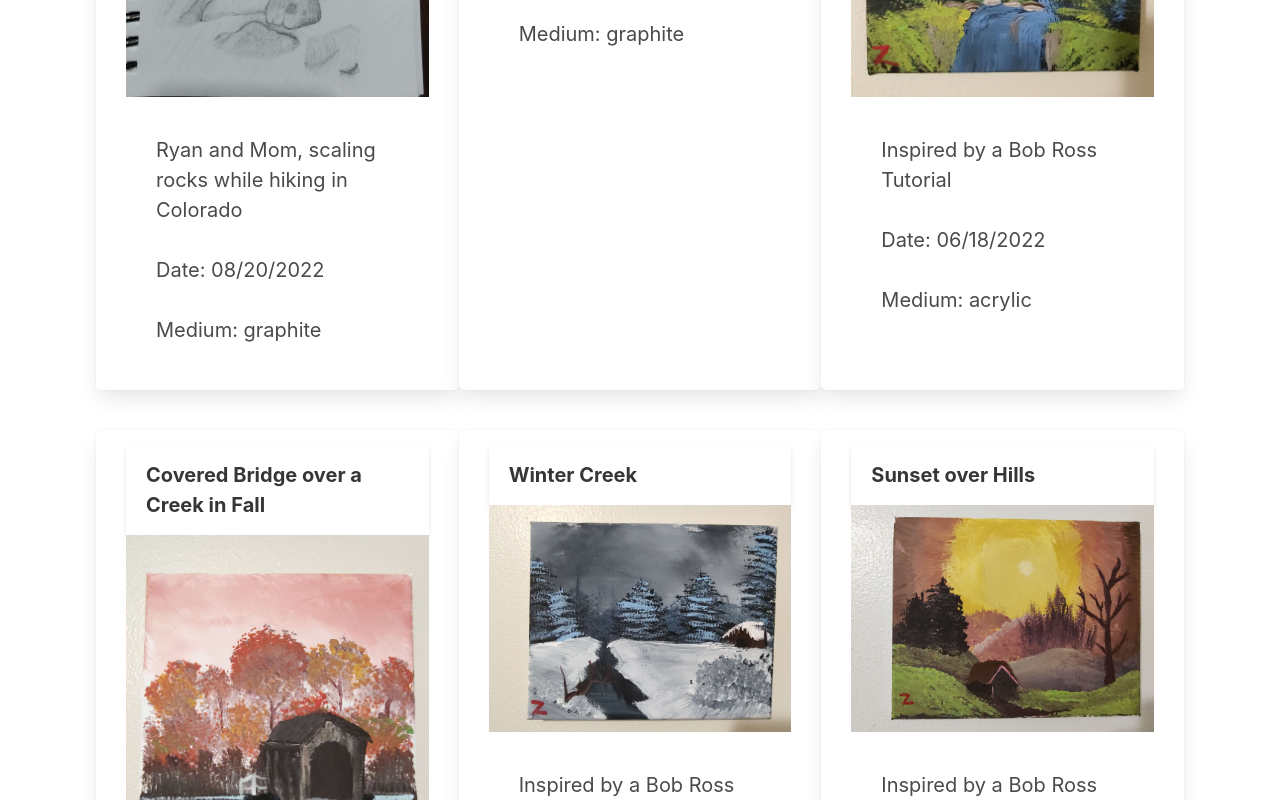
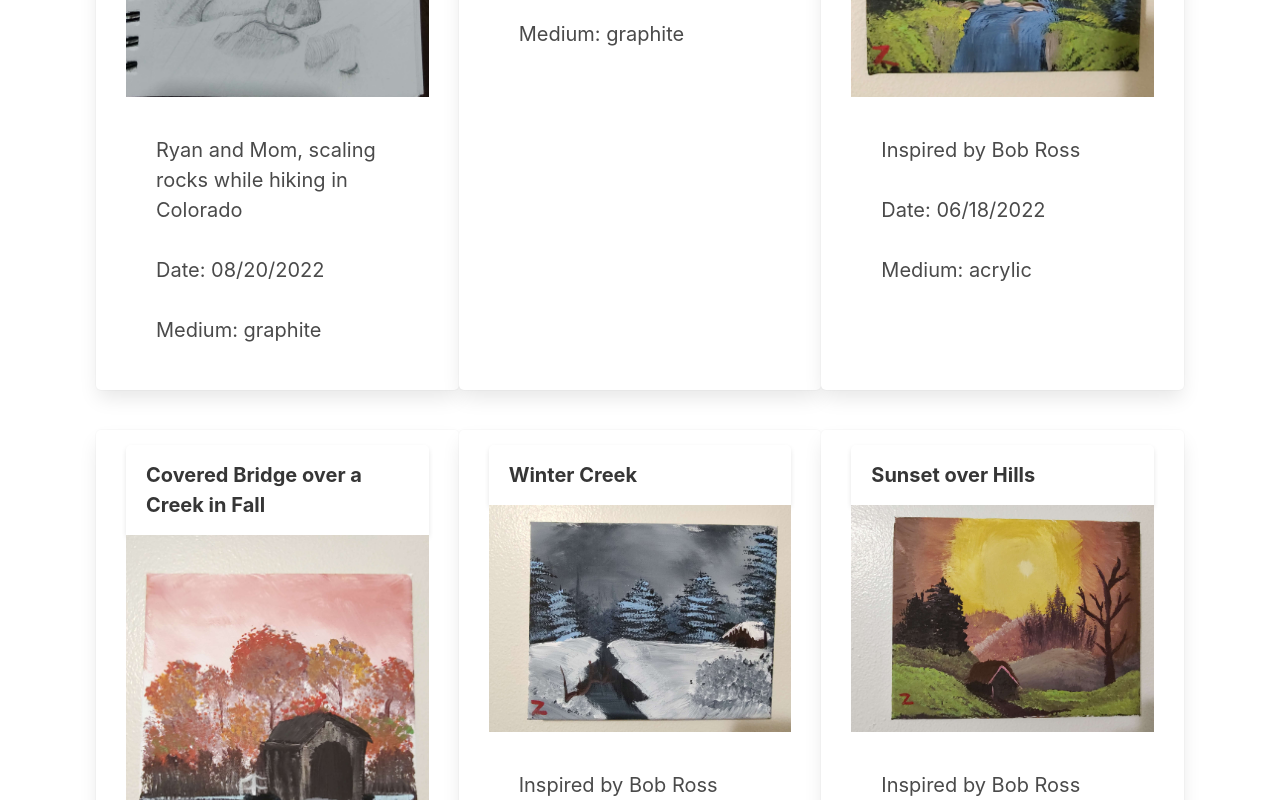
Before and after one commit to zach-hensler/gallery, a Preact app: page / in a window 1280 px wide. Shown: the part 3480-4280 px from the top of the page. Built offline with nearby package versions, Linux system fonts and the light colour scheme.

Commit message:
Cleaned up wording

```diff
--- a/src/constants/photoData.ts
+++ b/src/constants/photoData.ts
@@ -125,7 +125,7 @@ const photoData: PhotoDataType[] = [
         medium: ['acrylic'],
         subject: 'landscape',
         title: 'Sunset over Hills',
-        description: 'Inspired by a Bob Ross Tutorial'
+        description: 'Inspired by Bob Ross'
     },
     {
         image: WinterLandscape,
@@ -133,7 +133,7 @@ const photoData: PhotoDataType[] = [
         medium: ['acrylic'],
         subject: 'landscape',
         title: 'Winter Creek',
-        description: 'Inspired by a Bob Ross Tutorial'
+        description: 'Inspired by Bob Ross'
     },
     {
         image: FallCreek,
@@ -141,7 +141,7 @@ const photoData: PhotoDataType[] = [
         medium: ['acrylic'],
         subject: 'landscape',
         title: 'Covered Bridge over a Creek in Fall',
-        description: 'Inspired by a Bob Ross Tutorial'
+        description: 'Inspired by Bob Ross'
     },
     {
         image: MountainLandscape,
@@ -149,7 +149,7 @@ const photoData: PhotoDataType[] = [
         medium: ['acrylic'],
         subject: 'landscape',
         title: 'A Mountain between Pines',
-        description: 'Inspired by a Bob Ross Tutorial'
+        description: 'Inspired by Bob Ross'
     },
     {
         image: PicturedRocks,
```
